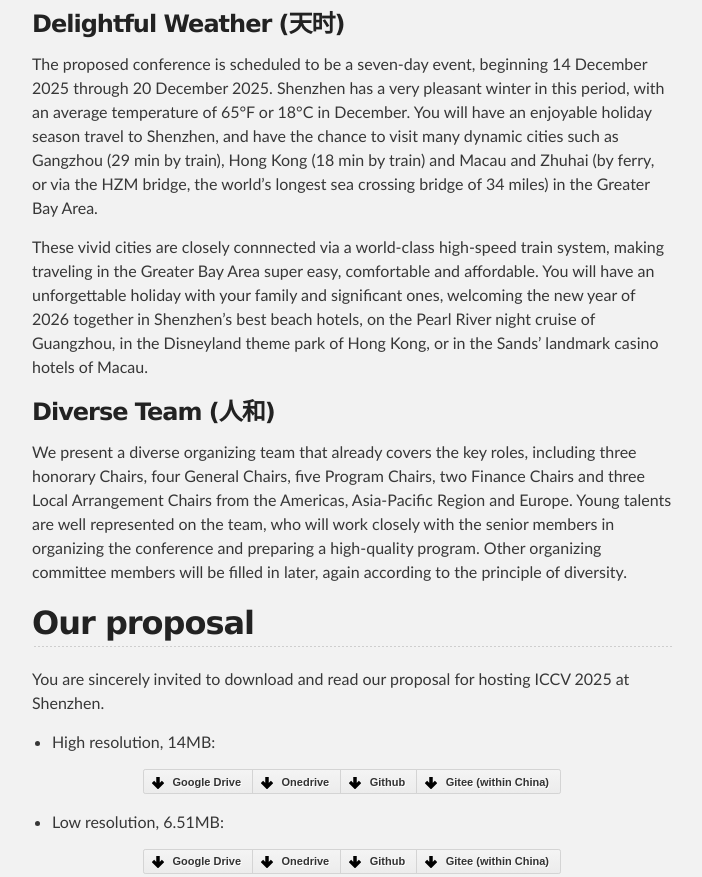
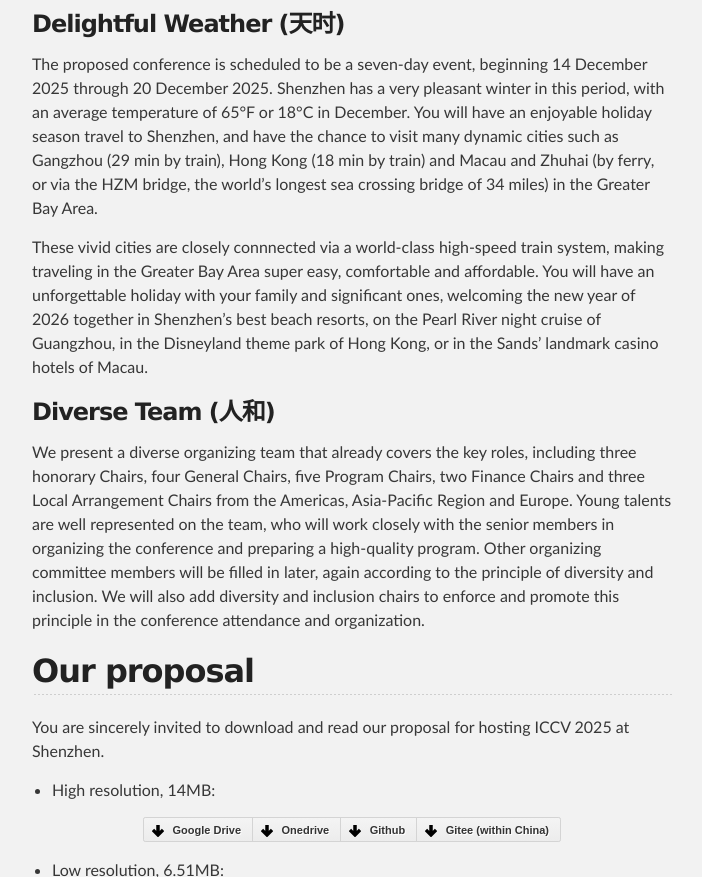
Before and after one commit to iccv2025shenzhen/iccv2025shenzhen, a Jekyll site: the page built from index.md, in a window 1280 px wide and 900 px high, scrolled down 1767 px, cut to the strip 23-900 px from the top of the window. Shown: the whole strip, without its empty margins (288-990 px from the left). Built offline with Jekyll 4.4.1, drawn with Linux system fonts in a browser that asks for light colours; our own code applies the rules of GitHub Pages for plain Markdown files.

Commit message:
Update index.md

```diff
--- a/index.md
+++ b/index.md
@@ -43,11 +43,11 @@ Shenzhen is such a dynamic city where traddition and modernity converge.  We sin
 
 The proposed conference is scheduled to be a seven-day event, beginning 14 December 2025 through 20 December 2025. Shenzhen has a very pleasant winter in this period, with an average temperature of 65°F or 18°C in December.  You will have an enjoyable holiday season travel to Shenzhen, and have the chance to visit many dynamic cities such as Gangzhou (29 min by train), Hong Kong (18 min by train) and Macau and Zhuhai (by ferry, or via the HZM bridge, the world's longest sea crossing bridge of 34 miles) in the Greater Bay Area.
 
-These vivid cities are closely connnected via a world-class high-speed train system, making traveling in the Greater Bay Area super easy, comfortable and affordable. You will have an unforgettable holiday with your family and significant ones, welcoming the new year of 2026 together in Shenzhen's best beach hotels, on the Pearl River night cruise of Guangzhou, in the Disneyland theme park of Hong Kong, or in the Sands' landmark casino hotels of Macau.
+These vivid cities are closely connnected via a world-class high-speed train system, making traveling in the Greater Bay Area super easy, comfortable and affordable. You will have an unforgettable holiday with your family and significant ones, welcoming the new year of 2026 together in Shenzhen's best beach resorts, on the Pearl River night cruise of Guangzhou, in the Disneyland theme park of Hong Kong, or in the Sands' landmark casino hotels of Macau.
 
 ### Diverse Team (人和)
 
-We present a diverse organizing team that already covers the key roles, including three honorary Chairs, four General Chairs, five Program Chairs, two Finance Chairs and three Local Arrangement Chairs from the Americas, Asia-Pacific Region and Europe. Young talents are well represented on the team, who will work closely with the senior members in organizing the conference and preparing a high-quality program. Other organizing committee members will be filled in later, again according to the principle of diversity.
+We present a diverse organizing team that already covers the key roles, including three honorary Chairs, four General Chairs, five Program Chairs, two Finance Chairs and three Local Arrangement Chairs from the Americas, Asia-Pacific Region and Europe. Young talents are well represented on the team, who will work closely with the senior members in organizing the conference and preparing a high-quality program. Other organizing committee members will be filled in later, again according to the principle of diversity and inclusion.  We will also add diversity and inclusion chairs to enforce and promote this principle in the conference attendance and organization.
 
 
 <!-- ## Our proposal
```
